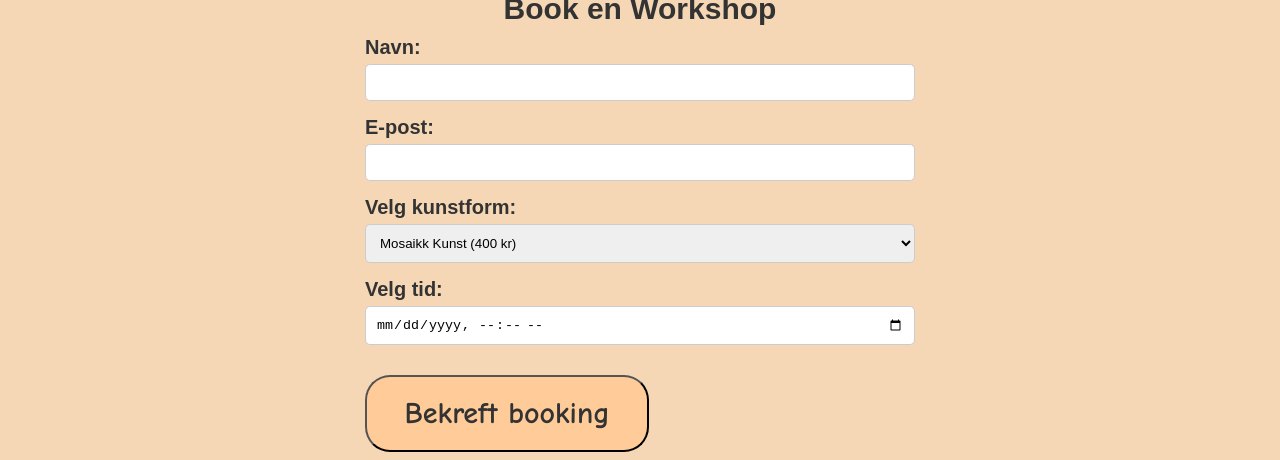
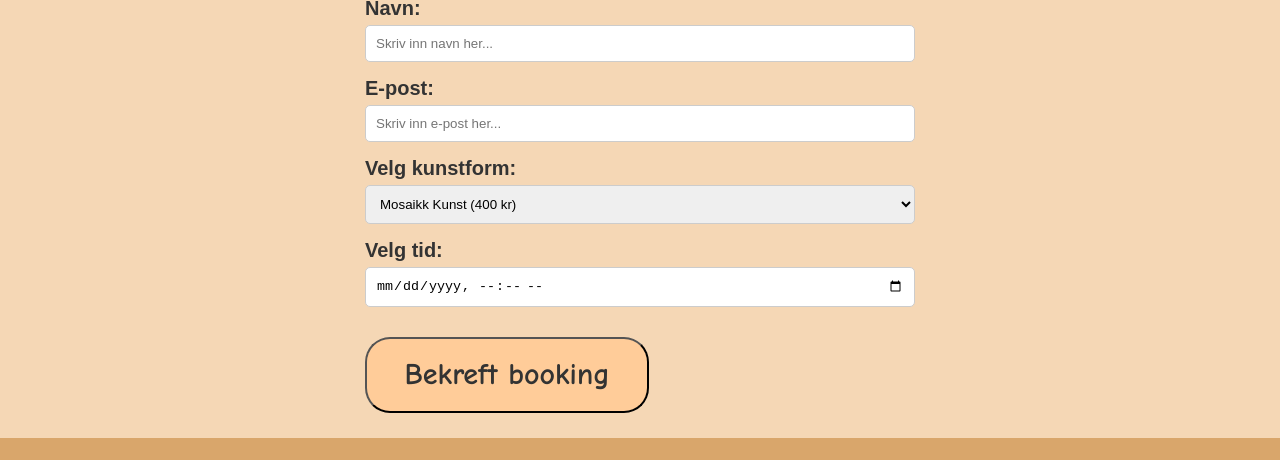
Before and after one commit to hanskoder963/HTML---CSS-oppgave-4-Craftsvilla, a plain HTML site: page Booking.html in a window 1280 px wide. Shown: the part 734-1194 px from the top of the page. Drawn offline with Linux system fonts and the light colour scheme; a web font is replaced by a local one.

Commit message:
a tag fix

```diff
--- a/Booking.html
+++ b/Booking.html
@@ -15,13 +15,13 @@
   </head>
   <body>
     <header>
-        <div class="logo">
-            <a href="#"
-              ><img
-                src="/Bilder/Logo frame.svg"
-                alt="CRAFTSVILLA Logo"
-                class="logo-img"
-            /></a>
+      <div class="logo">
+        <img
+          src="/Bilder/Logo frame.svg"
+          alt="CRAFTSVILLA Logo"
+          class="logo-img"
+        />
+      </div>
       <nav>
         <ul>
           <li><a href="Hjemmeside.html" class="btn nav-btn">Hjemmeside</a></li>
@@ -77,10 +77,21 @@
         <h2>Book en Workshop</h2>
         <form>
           <label for="name">Navn:</label>
-          <input type="text" id="name" name="name" required />
+          <input
+            type="text"
+            id="name"
+            name="name"
+            placeholder="Skriv inn navn her..."
+          />
 
           <label for="email">E-post:</label>
-          <input type="email" id="email" name="email" required />
+          <input
+            type="email"
+            id="email"
+            name="email"
+            placeholder="Skriv inn e-post her..."
+            required
+          />
 
           <label for="art-type">Velg kunstform:</label>
           <select id="art-type" name="art-type" required>
```
Also changed, not shown: Hjemmeside.html (+7 -7 lines), Tilbakemelding.html (+7 -7 lines).
